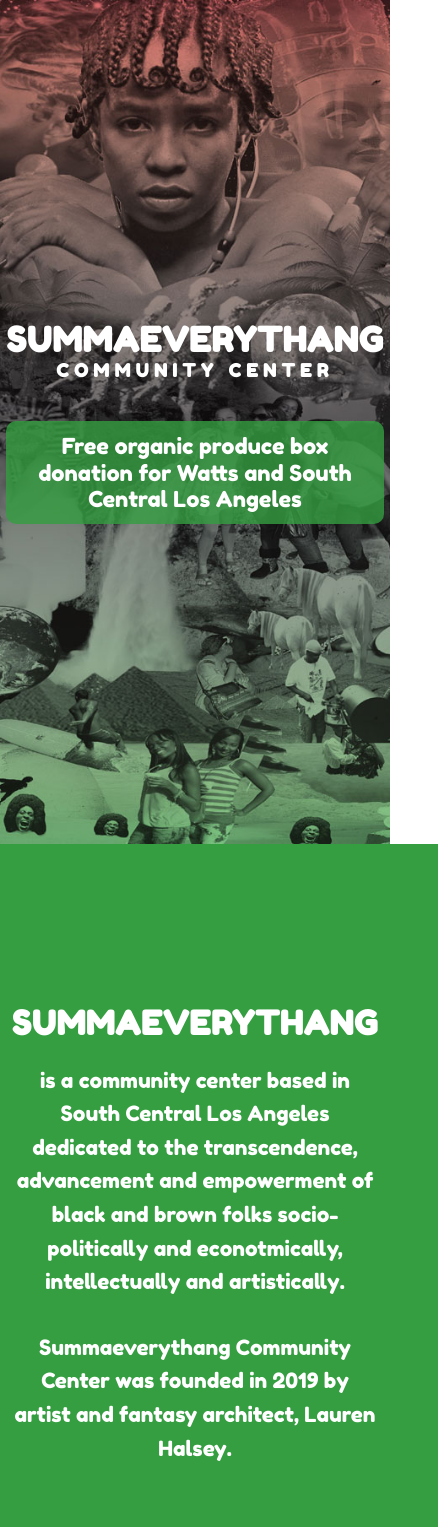
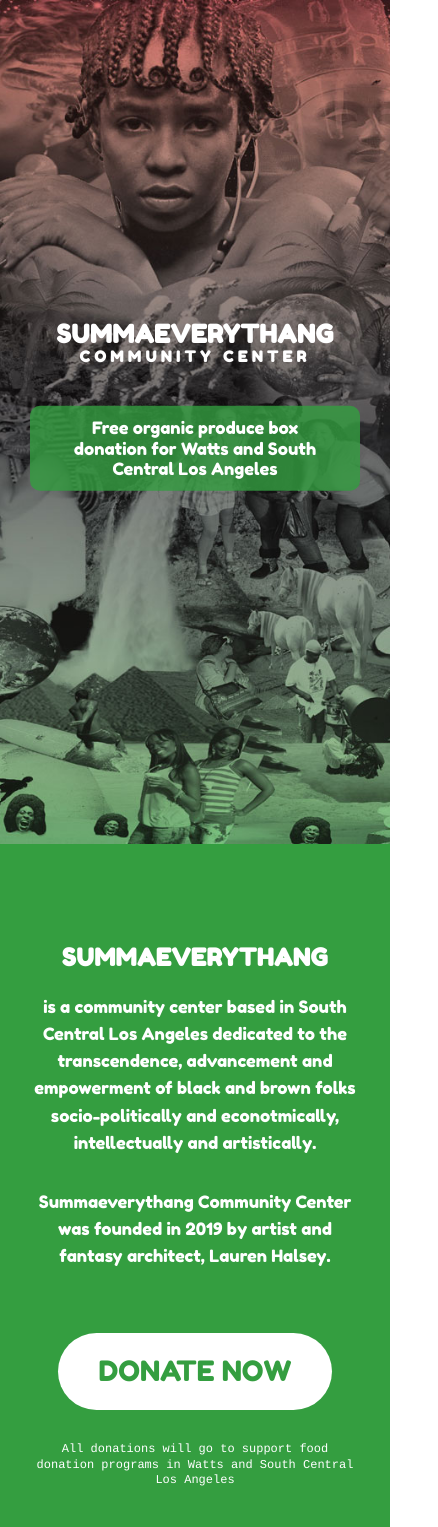
Before and after one commit to stefbowerman/summaeverythang, a Nuxt app: page / in a window 390 px wide. Shown: the top 1527 px of the page, 438 px wide, since content can reach past the window. Built offline with nearby package versions, Linux system fonts and the light colour scheme.

Commit message:
Fix mobile issues

```diff
--- a/components/DonationModal.vue
+++ b/components/DonationModal.vue
@@ -77,11 +77,12 @@
 
   opacity: 0;
   pointer-events: none;
-  transition: opacity 250ms cubic-bezier(0.4, 0.32, 0.15, 0.85);
+  transition: opacity 400ms cubic-bezier(0.4, 0.32, 0.15, 0.85);
 
   &.is-open {
     opacity: 1;
     pointer-events: auto;
+    transition-duration: 250ms;
   }
 
   .dialog {
--- a/components/Footer.vue
+++ b/components/Footer.vue
@@ -1,7 +1,9 @@
 <template>
   <footer>
     <div class="footer-contents">
-      <DonateButton />
+      <div class="container">
+        <DonateButton />
+      </div>
     </div>
     <div class="video-bg">
       <div class="screen"></div>
@@ -58,8 +60,9 @@
       left: 0;
       height: 100%;
       width: 100%;
-      background-color: $dark-green;
-      mix-blend-mode: color;
+      background-color: #2d4821;
+      // mix-blend-mode: color;
+      mix-blend-mode: hard-light;
     }
 
     iframe {
--- a/components/Hero.vue
+++ b/components/Hero.vue
@@ -33,6 +33,14 @@
   text-align: center;
   color: $white;
 
+  .container {
+    transform: translateY(-10%);
+
+    @media (min-width: $screen-lg-min) {
+      transform: translateY(0%);
+    }
+  }
+
   .title-lockup {
     margin-bottom: 40px;
   }
--- a/components/Intro.vue
+++ b/components/Intro.vue
@@ -40,16 +40,21 @@
 .intro-image {
   flex: 1;
   align-self: flex-start;
-  height: 100vh;
-  position: sticky;
-  top: 0;
+  height: 60vh;
+  overflow: hidden;
 
   img {
     height: 100%;
     width: 100%;
     object-fit: cover;
     object-position: center;
-    filter: saturate(0) brightness(1.6)
+    filter: saturate(0) brightness(1.6);
+  }
+
+  @media (min-width: $screen-lg-min) {
+    height: 100vh;
+    position: sticky;
+    top: 0;
   }
 }
 
@@ -58,19 +63,18 @@
   background-color: $green;
   color: $white;
   text-align: center;
-  font-size: 21px;
+  font-size: 17px;
   line-height: 1.6;
-  padding: 160px 0;
+  padding: 100px 0;
 
 
   .container {
-    padding: 0 60px;
     max-width: 600px;
     margin: 0 auto;
   }
 
   h2 {
-    font-size: 33px;
+    font-size: 24px;
     margin-bottom: 20px;
   }
 
@@ -86,10 +90,24 @@
     margin-top: 4rem;
   }
 
+  @media (min-width: $screen-sm-min) {
+    font-size: 21px;
+
+    h2 {
+      font-size: 33px;
+    }
+  }
+
   @media (min-width: $screen-md-min) {
+    padding: 160px 0;
+
     h2 {
       font-size: 43px;
       margin-bottom: 13px;
+    }
+
+    .container {
+      padding: 0 60px;
     }
   }
 
--- a/components/News.vue
+++ b/components/News.vue
@@ -124,7 +124,7 @@
   padding: 0 $site-gutter;
 
   h2 {
-    font-size: 27px;
+    font-size: 21px;
     margin: 0;
     text-transform: none;
     letter-spacing: 0.05em;
@@ -137,7 +137,7 @@
 
 .news-block__content-title {
   margin-bottom: 18px;
-  font-size: 19px;
+  font-size: 16px;
 }
 
 .news-block__body {
--- a/components/TitleLockup.vue
+++ b/components/TitleLockup.vue
@@ -8,12 +8,12 @@
 <style lang="scss">
 .title-lockup {
   h1 {
-    font-size: 34px;
+    font-size: 25px;
     margin-bottom: -0.02em;
   }
 
   h4 {
-    font-size: 18px;
+    font-size: 15px;
     margin-bottom: 0;
   }
 
--- a/styles/_reboot.scss
+++ b/styles/_reboot.scss
@@ -155,3 +155,22 @@
 select {
   text-transform: none; // Remove the inheritance of text transform in Firefox
 }
+
+// 1. Prevent a WebKit bug where (2) destroys native `audio` and `video`
+//    controls in Android 4.
+// 2. Correct the inability to style clickable types in iOS and Safari.
+button,
+[type="button"], // 1
+[type="reset"],
+[type="submit"] {
+  -webkit-appearance: button; // 2
+}
+
+// Remove inner border and padding from Firefox, but don't restore the outline like Normalize.
+button::-moz-focus-inner,
+[type="button"]::-moz-focus-inner,
+[type="reset"]::-moz-focus-inner,
+[type="submit"]::-moz-focus-inner {
+  padding: 0;
+  border-style: none;
+}
--- a/styles/app.scss
+++ b/styles/app.scss
@@ -23,9 +23,12 @@
   border-radius: $border-radius;
   color: $white;
   background-color: $green;
-  font-size: 22px;
+  font-size: 17px;
   line-height: 1.2;
-  // background-image: linear-gradient(0deg, darken($green, 4%), $green);
+
+  @media (min-width: $screen-sm-min) {
+    font-size: 22px;
+  }
 
   @media (min-width: $screen-md-min) {
     font-size: 26px;
@@ -46,8 +49,8 @@
   color: $green;
   background-color: $white;
   border: none;
-  padding: 16px 80px;
-  font-size: 30px;
+  padding: 16px 40px;
+  font-size: 28px;
   text-transform: uppercase;
   text-align: center;
   border-radius: 100px;
@@ -55,6 +58,12 @@
     duration: 200ms;
     property: background-color, color, transform;
     timing-function: cubic-bezier(0.35, 0.25, 0.39, 0.96);
+  }
+
+  @media (min-width: $screen-sm-min) {
+    font-size: 30px;
+    padding-left: 80px;
+    padding-right: 80px;
   }
 
   &:hover {
@@ -70,7 +79,11 @@
   }
 
   &.btn-sm {
-    font-size: 27px;
+    font-size: 20px;
+
+    @media (min-width: $screen-sm-min) {
+      font-size: 27px;
+    }
   }
 
   &.btn-green {
```
Also changed, not shown: 1 other file (tests, documents, lock files or other folders).
